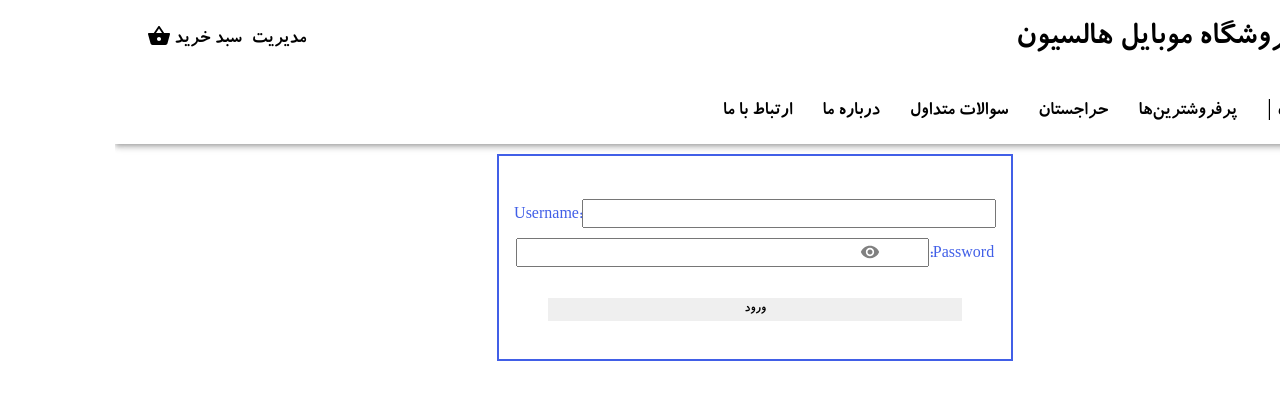
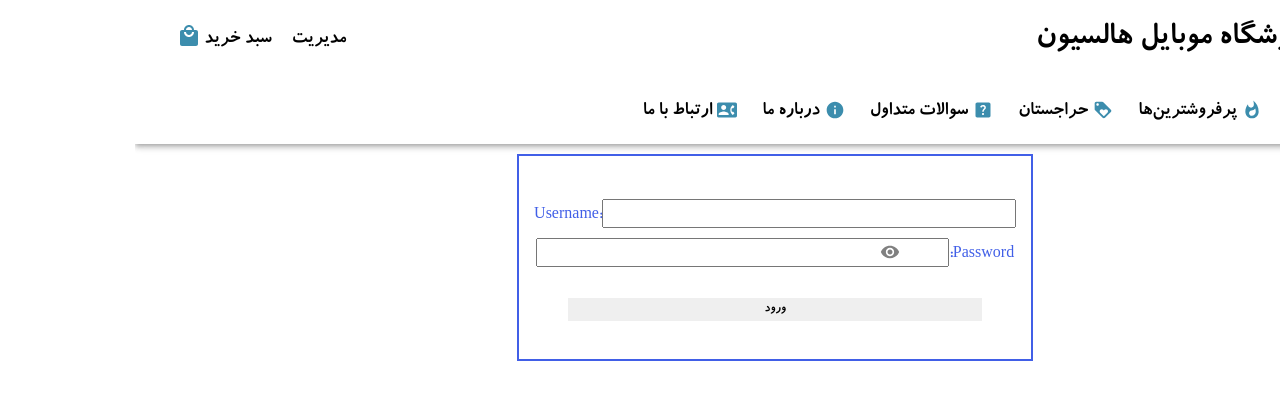
Before and after one commit to MissFazak/Maktab66-Project-Faeze-Gholami, a React (Create React App) app in the folder halcyon-shop/: page /login in a window 1280 px wide. Shown: the top 400 px of the page. Built offline with nearby package versions, Linux system fonts and the light colour scheme.

Commit message:
fix: final color palette

```diff
--- a/halcyon-shop/src/components/Header.jsx
+++ b/halcyon-shop/src/components/Header.jsx
@@ -4,9 +4,13 @@ import Box from "@mui/material/Box";
 import Toolbar from "@mui/material/Toolbar";
 import Typography from "@mui/material/Typography";
 import Logo from "../assets/img/logoLight.png";
-import ShoppingBasketIcon from "@mui/icons-material/ShoppingBasket";
+import LocalMallIcon from '@mui/icons-material/LocalMall';
 import { Link, useNavigate } from "react-router-dom";
-import Tooltip from "@mui/material/Tooltip";
+import LoyaltyIcon from "@mui/icons-material/Loyalty";
+import WhatshotIcon from "@mui/icons-material/Whatshot";
+import HelpCenterIcon from '@mui/icons-material/HelpCenter';
+import ContactPhoneIcon from '@mui/icons-material/ContactPhone';
+import InfoIcon from '@mui/icons-material/Info';
 
 export default function Header() {
   const navigateToHome = useNavigate();
@@ -40,15 +44,16 @@ export default function Header() {
             فروشگاه موبایل هالسیون
           </Typography>
 
-          <Box sx={{ display: "flex", flexDirection: "row"}}>
+          <Box sx={{ display: "flex", flexDirection: "row" }}>
             <Typography variant="h6">
               <Link to={{ pathname: `login` }}>مدیریت </Link>
             </Typography>
-            <Typography variant="h6">
+            <Typography variant="h6" sx={{paddingX:'10px'}}>
               <Link to={{ pathname: `cart-page` }}>
                 سبد خرید
-                <ShoppingBasketIcon
+                <LocalMallIcon
                   fontSize="medium"
+                  color="primary"
                   sx={{ marginBottom: "-6px", paddingX: "3px" }}
                 />
               </Link>
@@ -67,18 +72,43 @@ export default function Header() {
               <Link to={{}}>محصولات | </Link>
             </Typography>
             <Typography variant="h6" sx={{ paddingX: "10px" }}>
+            <WhatshotIcon
+                fontSize="small"
+                color="primary"
+                sx={{ marginBottom: "-6px"}}
+              />
               <Link to={{}}>پرفروشترین‌ها </Link>
             </Typography>
             <Typography variant="h6" sx={{ paddingX: "10px" }}>
+              <LoyaltyIcon
+                fontSize="small"
+                color="primary"
+                sx={{ marginBottom: "-6px"}}
+              />
               <Link to={{}}>حراجستان </Link>
             </Typography>
             <Typography variant="h6" sx={{ paddingX: "10px" }}>
+            <HelpCenterIcon
+                fontSize="small"
+                color="primary"
+                sx={{ marginBottom: "-6px"}}
+              />
               <Link to={{}}>سوالات متداول </Link>
             </Typography>
             <Typography variant="h6" sx={{ paddingX: "10px" }}>
+            <InfoIcon
+                fontSize="small"
+                color="primary"
+                sx={{ marginBottom: "-6px"}}
+              />
               <Link to={{}}>درباره ما </Link>
             </Typography>
             <Typography variant="h6" sx={{ paddingX: "10px" }}>
+            <ContactPhoneIcon
+                fontSize="small"
+                color="primary"
+                sx={{ marginBottom: "-6px"}}
+              />
               <Link to={{}}>ارتباط با ما </Link>
             </Typography>
           </Box>
--- a/halcyon-shop/src/components/theme.jsx
+++ b/halcyon-shop/src/components/theme.jsx
@@ -9,15 +9,12 @@ const theme = createTheme({
   },
   palette: {
     primary: {
-      light: '#e91e63',
-      main: '#e91e63',
-      dark: '#f06292',
+      main: '#3C8DAD',
+      dark: '#F5A962',
       contrastText: '#fff',
     },
     secondary: {
-      light: '#ab47bc',
-      main: '#ab47bc',
-      dark: '#ba68c8',
+      main: '#125D98',
       contrastText: '#fff',
     },
     error: {
```
Also changed, not shown: halcyon-shop/src/assets/img/logoLight.png.
